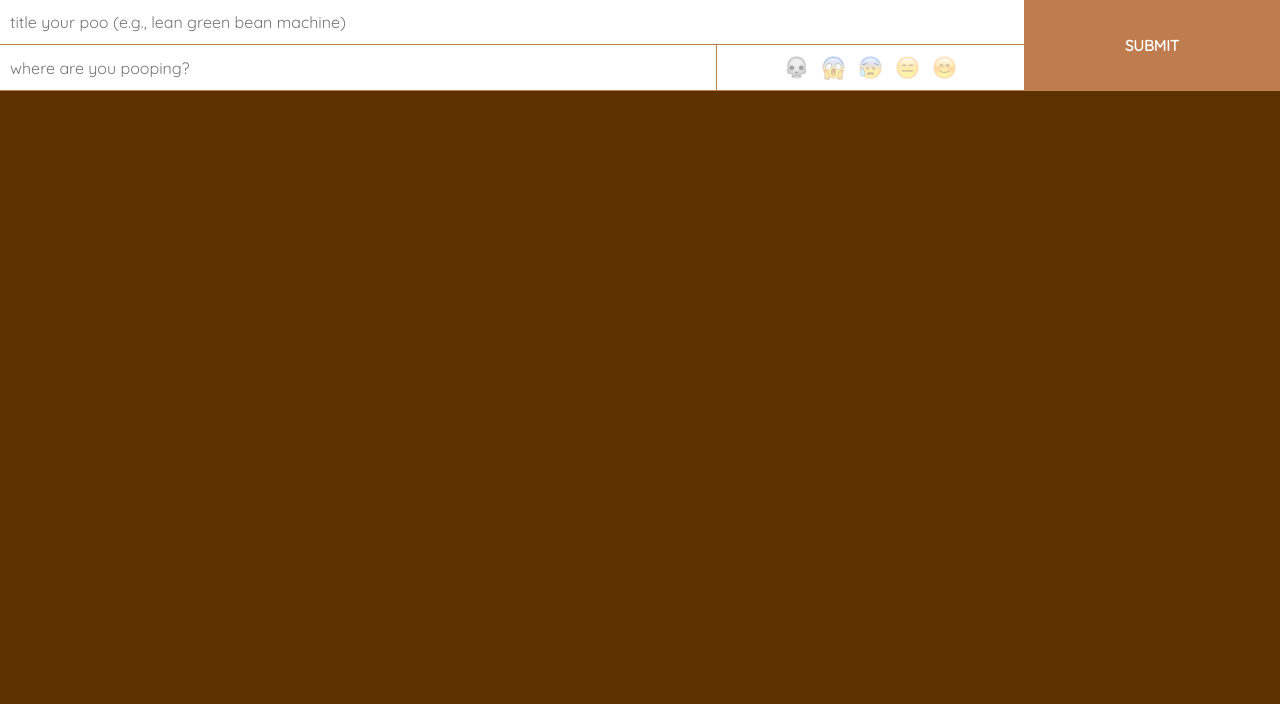
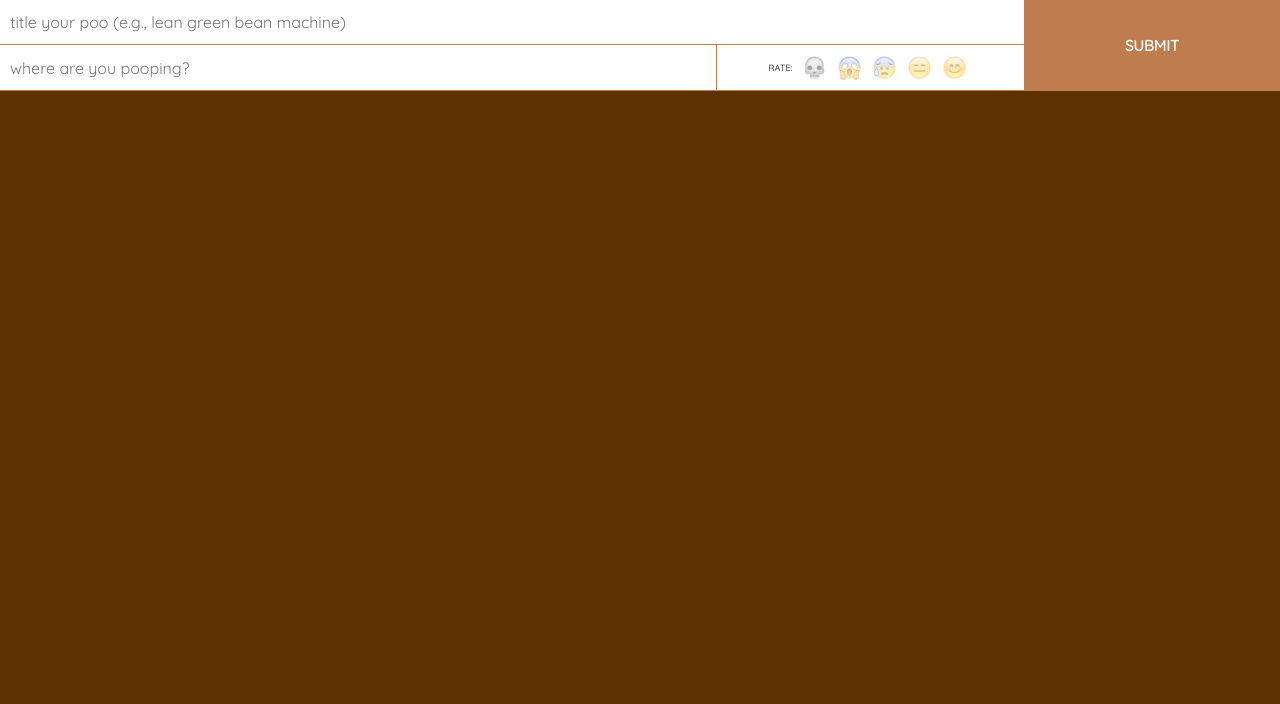
Before and after one commit to christinecha/poopy-city, a website built with webpack: page index.html in a window 1280 px wide. Shown: the top 704 px of the page. Built offline with nearby package versions, Linux system fonts and the light colour scheme; no server answers.

Commit message:
Added instructional copy

```diff
--- a/index.html
+++ b/index.html
@@ -31,6 +31,7 @@
         <input id="title-input" placeholder="title your poo (e.g., lean green bean machine)" maxlength="100"/>
         <input id="map-input" placeholder="where are you pooping?"/>
         <div id="rating">
+          <p class="xsmall inline">Rate: </p>
           <div class="rating-icon" data-rating="1"></div>
           <div class="rating-icon" data-rating="2"></div>
           <div class="rating-icon" data-rating="3"></div>
--- a/src/styles/defaults.less
+++ b/src/styles/defaults.less
@@ -17,6 +17,7 @@ p { font-size: 13px; margin-bottom: 5px; }
 
 .xsmall { font-size: 9px; text-transform: uppercase; }
 .clickable { cursor: pointer; }
+.inline { display: inline-block; }
 
 .no-transitions {
   transition: none !important;
--- a/src/styles/map.less
+++ b/src/styles/map.less
@@ -48,12 +48,15 @@ input, button {
     top: 2px;
     text-align: center;
   }
+
+  p { vertical-align: middle; margin-bottom: 0; margin-right: 5px; }
 }
 
 .rating-icon {
+  vertical-align: middle;
   width: 25px;
   height: 25px;
-  margin: 9.5px 6px;
+  margin: 9.5px 5px;
   display: inline-block;
   background-size: contain;
   opacity: 0.4;
```
Also changed, not shown: dist/index.css, 1 other file.
